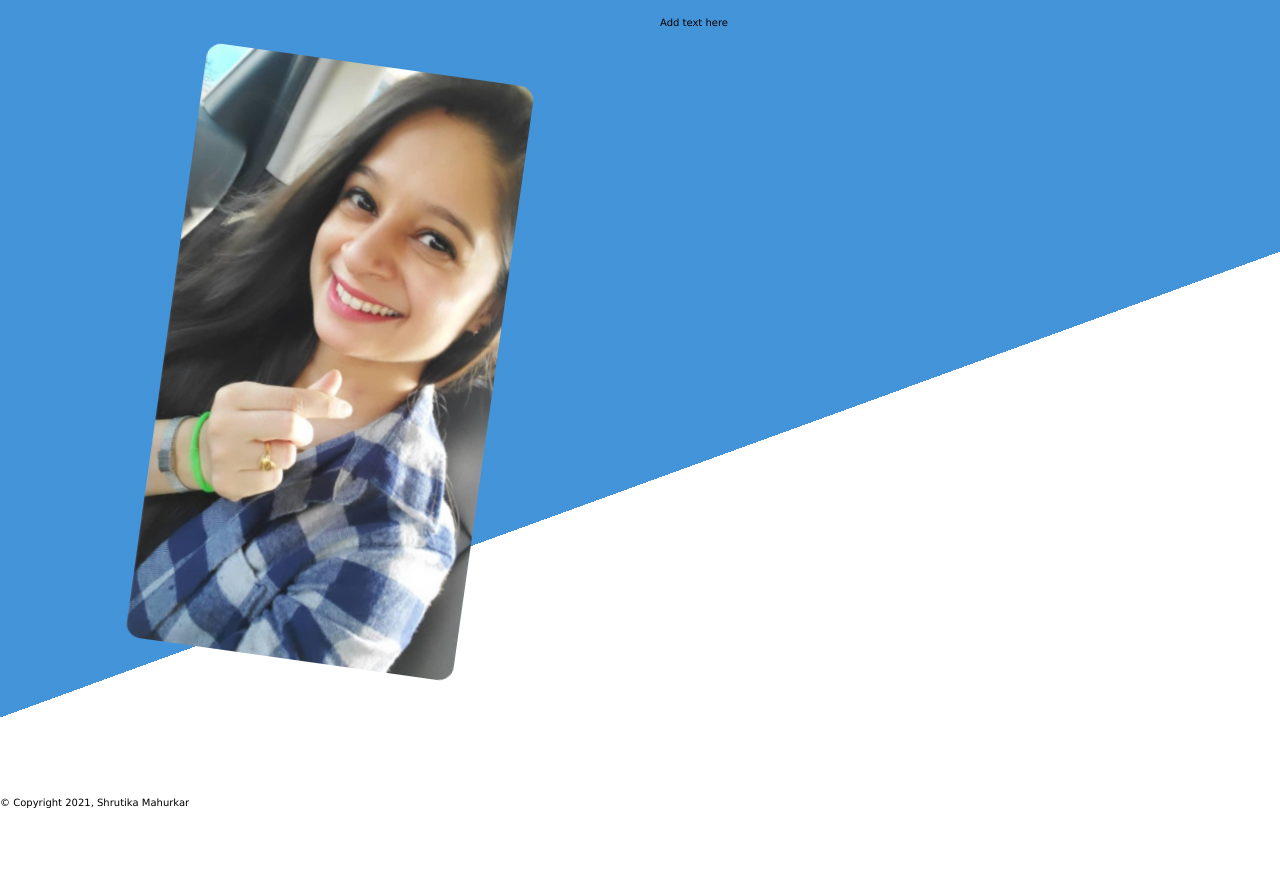
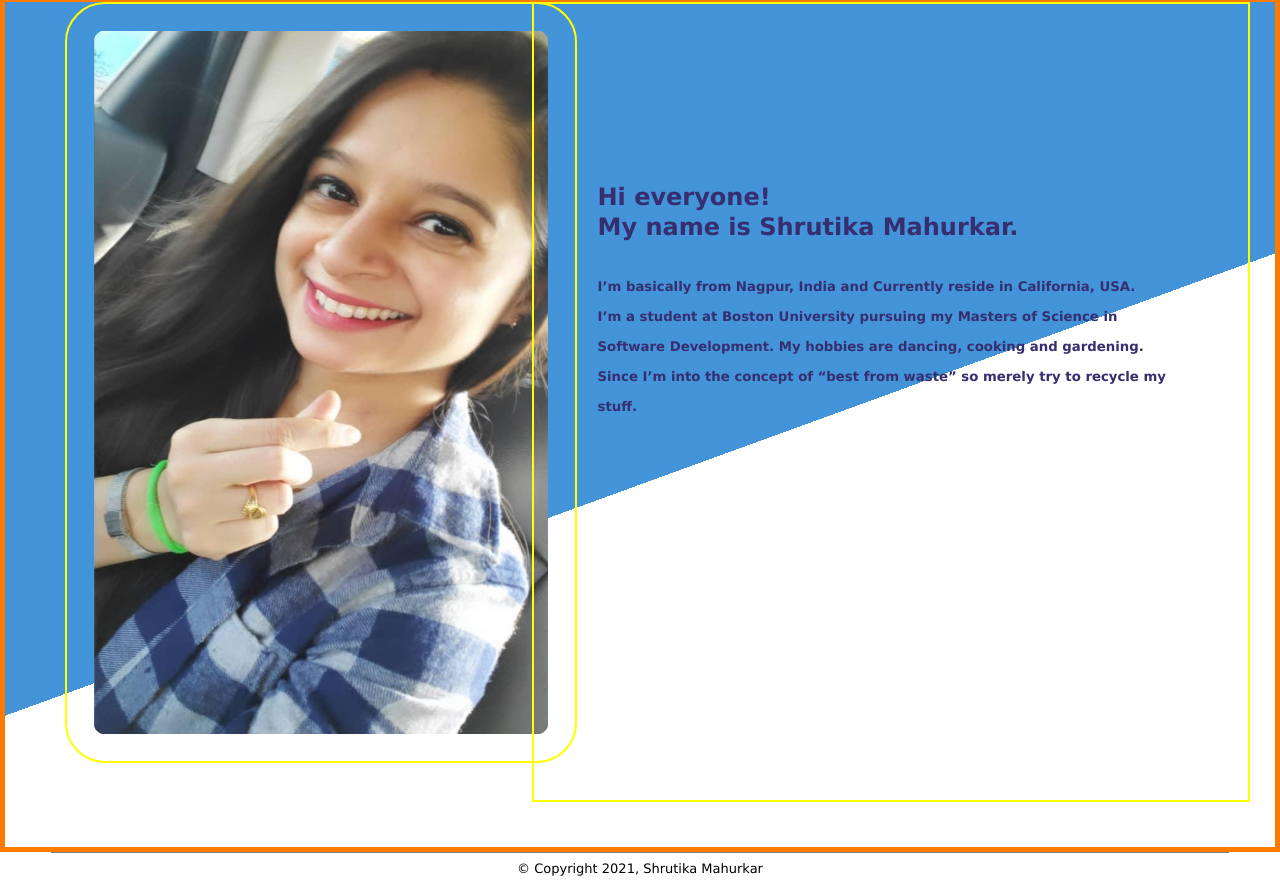
Before and after one commit to shrutika-mahurkar/Shrutika_Mahurkar_Portfolio, a plain HTML site: page Introduction.html in a window 1280 px wide. Shown: the part 42-926 px from the top of the page. Before the commit the page ends 850 px from the top, so only its background shows below. Drawn offline with Linux system fonts and the light colour scheme.

Commit message:
Intro page animation

```diff
--- a/Introduction.html
+++ b/Introduction.html
@@ -32,16 +32,24 @@
                     </div>
                 </nav>
             </header>
+            <main>
             <div class="about">
-                <section class="partition " >
-                    <img class="partition-Image"src="images/intropage.jpg" alt="profile photo" width="380" height="650">
+                <section >
+                    <img class="partition partition-Image" src="images/intropage.jpg" alt="profile photo" width="380" height="650">
+                    <!-- <img  class="partition-Image partition"src="images/intropage.jpg" alt="profile photo" width="380" height="650"> -->
                 </section>
                 <section class="partition partition-Text">
-                    <p>Add text here</p>
+                    <span><h1>Hi everyone!<br>My name is Shrutika Mahurkar.</h1>
+                        <br><h5>I’m basically from Nagpur, India and
+                        Currently reside in California, USA.<br> I’m a student at Boston University pursuing my Masters of Science in Software Development.
+                        My hobbies are dancing, cooking and gardening.
+                        Since I’m into the concept of “best from waste” so merely try to recycle my stuff.</h5>
+                        </span>
                 </section>
             </div>
+            </main>
             <footer>
-                <P id="footer">&copy; Copyright 2021, Shrutika Mahurkar</P>
-              </footer>
+                <p id="footer">&copy; Copyright 2021, Shrutika Mahurkar</p>
+            </footer>
         </body>
 </html>
--- a/StyleSheet/Education.css
+++ b/StyleSheet/Education.css
@@ -53,7 +53,7 @@
  .row section .details .title{
    font-size: 20px;
    font-weight: 700;
-   fon
+
  }
 
  .row section p{
--- a/StyleSheet/Intro.css
+++ b/StyleSheet/Intro.css
@@ -1,3 +1,5 @@
+
+
 .partition{
     width:50%;
     float:left;
@@ -7,31 +9,84 @@
    flex:1;
     margin-right:20px;
     height:100vh;
-    display:absolute;
+     /* display: flex; */
+     display: inline-flex;
+    border:2px solid yellow;
+    /* min-width: 750px; */
+    justify-content: center;
+    padding: 5%;
+    position: relative;
+
 }
 
 .about{
+
     display:flex;
+   flex-wrap: wrap;
     flex-direction:row;
+    border:5px solid rgb(255, 123, 0);
+}
+
+.partition img{
+  display: flex;
+
 }
 
 
+.partition-Image{
+  /*position: absolute; */
+  min-width:20%;
+   width:40vw;
+   height: 90%;
+    border-radius: 40px;
 
-.partition-Image{
-    padding: 25px;
-    margin:20px 20px 20px ;
+    animation-name: slide-in;
+    animation-duration: 4s;
+    animation-fill-mode: forwards;
 
-    border-radius: 40px;
-    position: relative;
-    animation-name: slide-in;
-    animation-duration: 2s;
-    animation-fill-mode: forwards;
-  transform: rotate(8deg);
+
+}
+
+/* img{
+
+    position: absolute;
+    min-width:20%;
+     width:40vw;
+     height: 90%;
+      border-radius: 40px;
+
+      animation-name: slide-in;
+      animation-duration: 4s;
+      animation-fill-mode: forwards;
+
+
+  } */
+
+
+.partition-Text{
+ padding-top: 14%;
+  font-size: medium;
+  color: #362e70;
+  line-height: 3rem;
+  animation-name: slide-right;
+  animation-duration: 4s;
+  animation-fill-mode: forwards;
 
 }
 
 @keyframes slide-in
 {
     from {left: 0px ;opacity:0; }
-    to {left: 100px;}
+    to {left: 60px;}
   }
+
+  @keyframes slide-right {
+    from {right: 0% ;opacity:0; }
+    to {right: 5px;}
+  }
+
+  .about .partition .partition-Image
+  {
+
+    border:2px solid rgb(226, 16, 16);
+  }
--- a/StyleSheet/Navbar.css
+++ b/StyleSheet/Navbar.css
@@ -133,4 +133,23 @@ height:100vh;
   background:linear-gradient(160deg, #016ecbbd, #016ecbbd 60%, white 60%, white);
     background-repeat: no-repeat;
 background-size: cover;
+
+    min-height: 100vh;
+    display: flex;
+    flex-direction: column;
   }
+
+  #footer{
+
+    margin-top: auto;
+    margin-left: 4vw;
+    margin-right: 4vw;
+    text-align: center;
+    border-top: 1px solid grey;
+    padding:1vh;
+    font-size: small;
+  }
+
+  .overflow_hidden{
+      overflow: hidden !important;
+  }
--- a/StyleSheet/contact.css
+++ b/StyleSheet/contact.css
@@ -68,3 +68,7 @@ label{
     font-size: 9px;
     height: 13px;
 }
+
+body{
+
+}
--- a/javascripts/Navbar.js
+++ b/javascripts/Navbar.js
@@ -6,4 +6,5 @@ collapsedMenu.addEventListener("click",collapsedNavbar);
 function collapsedNavbar(){
     collapsedMenu.classList.toggle("active");
     navbarMenu.classList.toggle("active");
+    document.body.classList.add("overflow_hidden");
 }
```
Also changed, not shown: Contact.html (+6 -3 lines), Education.html (+6 -4 lines), Skills.html (+6 -2 lines), animate.html (+6 -5 lines).
